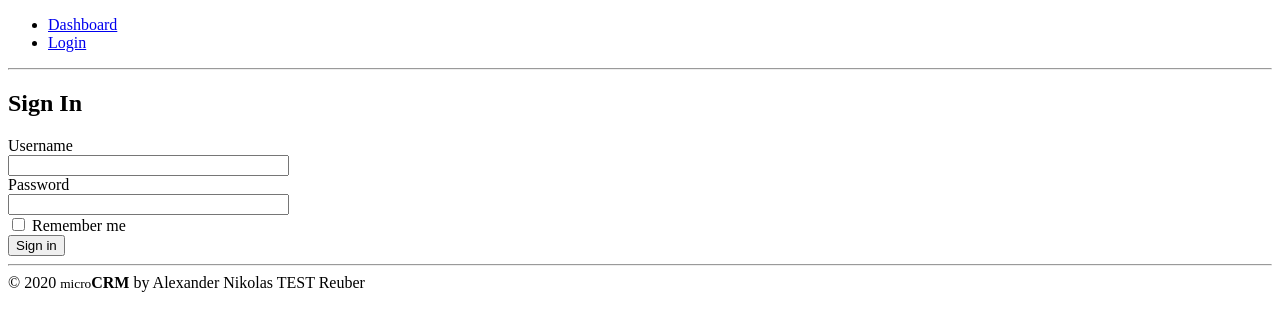
After one commit to unconnect/microCRM, a Flask app: page /login in a window 1280 px wide. The commit adds this page. Shown: the top 331 px of the page. Run offline with Flask 2, Linux system fonts and the light colour scheme.

Commit message:
added login form, view and flash messages

```diff
--- /dev/null
+++ b/app/forms.py
@@ -0,0 +1,9 @@
+from flask_wtf import FlaskForm
+from wtforms import StringField, PasswordField, BooleanField, SubmitField
+from wtforms.validators import DataRequired
+
+class LoginForm(FlaskForm):
+    username = StringField('Username', validators=[DataRequired()])
+    password = PasswordField('Password', validators=[DataRequired()])
+    remember_me = BooleanField('Remember me')
+    login = SubmitField('Sign in')
--- a/app/routes.py
+++ b/app/routes.py
@@ -1,20 +1,21 @@
-from flask import render_template
+from flask import render_template, flash, redirect
 from app import crm
 from datetime import date
+from app.forms import LoginForm
 
+the_year = date.today().year
 
 @crm.route('/')
 @crm.route('/index')
 def index():
     # Dummy User with dictionary
     user = {'username': 'Nikolas'}
-    theyear = date.today().year
     customers = [
         {
-            'company':  'Musterfirma 1 GmbH',
-            'address':  'Musterstraße 1',
-            'zipcode':  '12345',
-            'city':     'Speckystädtchen',
+            'company': 'Musterfirma 1 GmbH',
+            'address': 'Musterstraße 1',
+            'zipcode': '12345',
+            'city': 'Speckystädtchen',
             'creator': {'username': 'John'}
         },
         {
@@ -29,5 +30,19 @@ def index():
     return render_template('index.html',
                            title="Homepage",
                            user=user,
-                           theyear=theyear,
+                           the_year=the_year,
                            customers=customers)
+
+@crm.route('/login', methods=['GET', 'POST'])
+def login():
+    form = LoginForm()
+
+    # When User is valid show flash message and redirect to /index
+    if form.validate_on_submit():
+        flash(f'Login requested for user {form.username.data},'
+              f'remember_me={form.remember_me.data}')
+        return redirect('/index')
+    return render_template('login.html',
+                           title='Sign In',
+                           the_year=the_year,
+                           form=form)
--- a/app/templates/layout.html
+++ b/app/templates/layout.html
@@ -1,24 +1,45 @@
-<!DOCTYPE html>
+<!doctype html>
 <html lang="en">
 <head>
     <meta charset="UTF-8">
+    <meta name="viewport"
+          content="width=device-width, user-scalable=no, initial-scale=1.0, maximum-scale=1.0, minimum-scale=1.0">
+    <meta http-equiv="X-UA-Compatible" content="ie=edge">
+
     {% if title %}
         <title>{{ title }} - microCRM</title>
     {% else %}
         <title>Welcome to the microCRM</title>
     {% endif %}
+
 </head>
 <body>
 
 <header>
+    {% if user %}
     <span>Hello {{ user.username }}, you are logged in!</span>
+    {% endif %}
     <nav id="mainnavigation">
         <ul>
             <li>
                 <a href="/">Dashboard</a>
             </li>
+            <li>
+                <a href="/login">Login</a>
+            </li>
         </ul>
     </nav>
+    {% with messages = get_flashed_messages() %}
+    {% if messages %}
+    <ul>
+        {% for message in messages %}
+        <li>
+            {{ message }}
+        </li>
+    {% endfor %}
+    </ul>
+    {% endif %}
+    {% endwith %}
     <hr>
 </header>
 
@@ -28,7 +49,7 @@
 
 <footer id="pagefooter">
     <hr>
-    &copy; {{ theyear }} <small>micro</small><strong>CRM</strong> by Alexander
+    &copy; {{ the_year }} <small>micro</small><strong>CRM</strong> by Alexander
     Nikolas TEST
     Reuber
 </footer>
--- /dev/null
+++ b/app/templates/login.html
@@ -0,0 +1,20 @@
+{% extends "layout.html" %}
+
+{% block content %}
+    <h1>Sign In</h1>
+    <form action="" method="post" novalidate>
+        {{ form.hidden_tag() }}
+        <div>
+            {{ form.username.label }}<br>
+            {{ form.username(size=32) }}
+        </div>
+        <div>
+            {{ form.password.label }}<br>
+            {{ form.password(size=32) }}
+        </div>
+        <div>
+            {{ form.remember_me() }} {{ form.remember_me.label }}<br>
+            {{ form.login() }}
+        </div>
+    </form>
+{% endblock %}
--- a/config.py
+++ b/config.py
@@ -5,5 +5,5 @@ class Config(object):
     """
     Configuration
     """
-    # Reads enviromental variable or
+    # Reads environmental variable when none is given uses static value
     SECRET_KEY = os.environ.get('SECRET_KEY') or 'you-will-nerver-guess-this'
--- a/crm.py
+++ b/crm.py
@@ -2,4 +2,4 @@ from app import crm
 
 
 if __name__ == '__main__':
-    crm.run(debug=True, use_reloader=False)
+    crm.run(debug=True, use_reloader=True)
```
